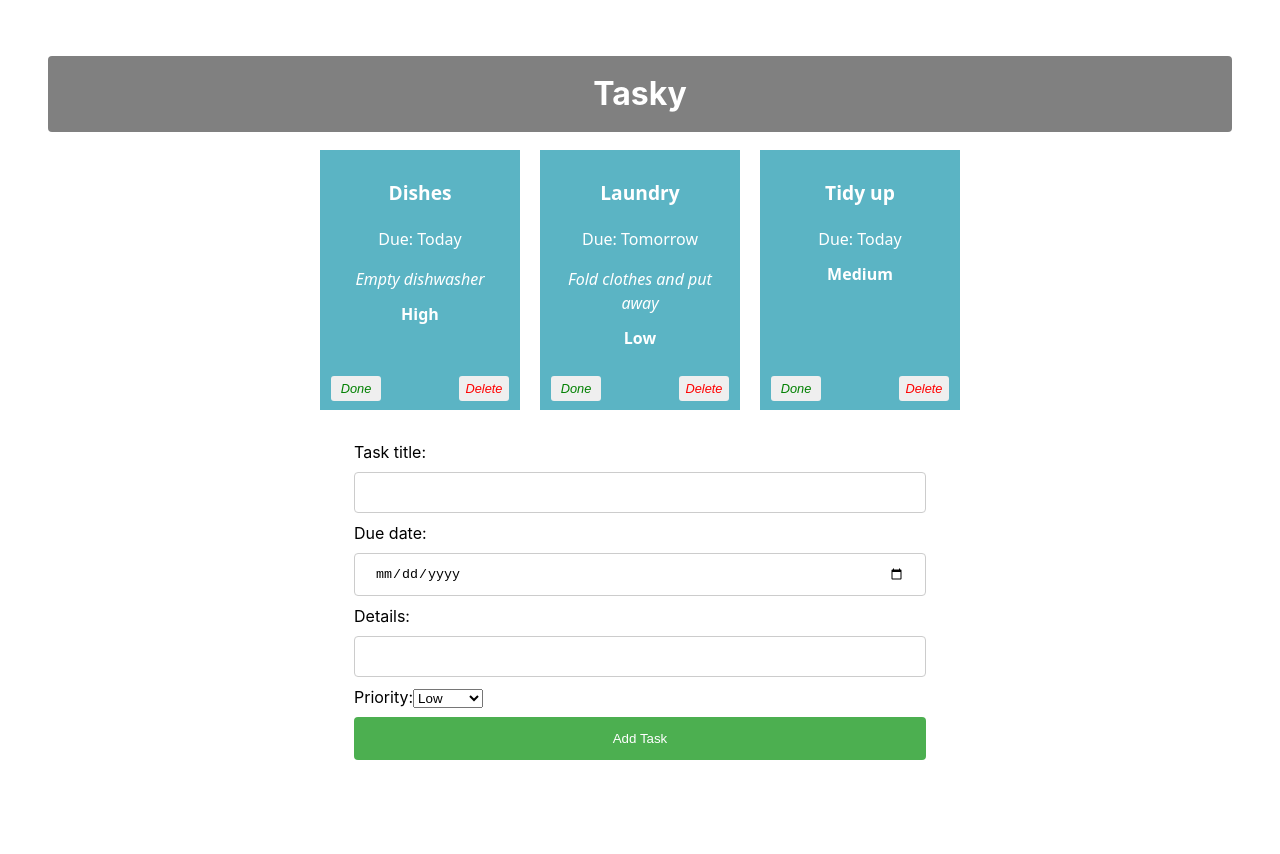
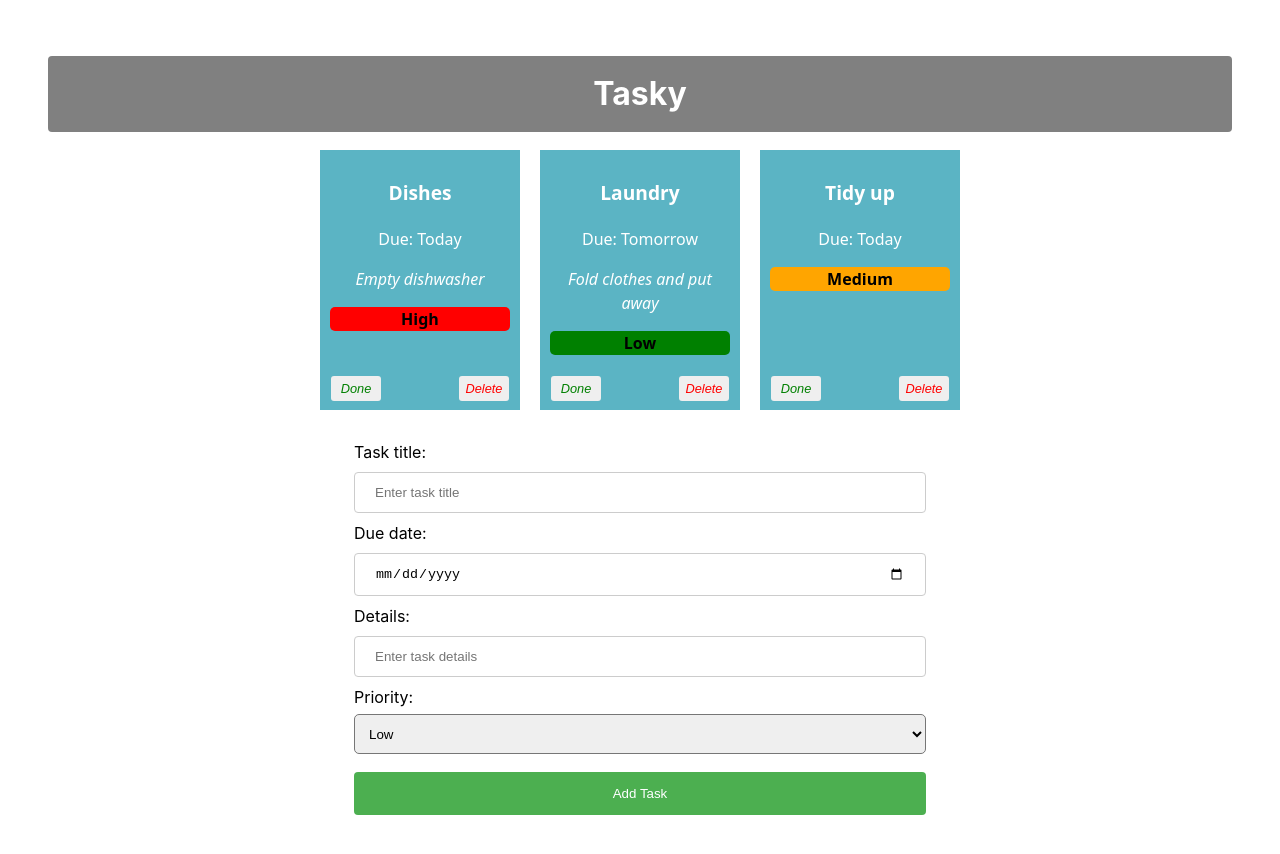
Before and after one commit to AiridasBalkus/react-basics-labs, a React (Vite) app in the folder tasky/: page / in a window 1280 px wide. Shown: the top 854 px of the page. Built offline with nearby package versions, Linux system fonts and the light colour scheme.

Commit message:
Tasky Lab 2b - Exercise done

```diff
--- a/tasky/src/App.css
+++ b/tasky/src/App.css
@@ -98,15 +98,11 @@ form {
   width: 50%;
   margin: auto;
 }
-.task-low {
-  background-color: #e0f7fa;
-  border-left: 5px solid #009688;
+.input-box {
+  height: 40px;
+  border-radius: 5px;
+  padding: 0 10px;
+  margin-top: 5px;
+  margin-bottom: 10px;
+  width: 100%;
 }
-.task-medium {
-  background-color: #fff9c4;
-  border-left: 5px solid #fbc02d;
-}
-.task-high {
-  background-color: #ffcdd2;
-  border-left: 5px solid #d32f2f;
-}
--- a/tasky/src/App.jsx
+++ b/tasky/src/App.jsx
@@ -26,7 +26,7 @@ function App() {
     title: "",
     description: "",
     deadline: "",
-    priority: "Low" // Add default priority
+    priority: "",
   });
     const formChangeHandler = (event) => {
     let form = {...formState};
@@ -40,7 +40,7 @@ function App() {
       case "deadline":
           form.deadline = event.target.value;
           break;
-      case "priority": // Add priority case
+      case "priority":
           form.priority = event.target.value;
           break;
       default:
@@ -73,7 +73,6 @@ function App() {
       done={task.done}
       markDone={() => doneHandler(index)}
       deleteTask={() => deleteHandler(index)}
-
     />
   ))}
   <AddTaskForm
--- a/tasky/src/components/Form.jsx
+++ b/tasky/src/components/Form.jsx
@@ -7,17 +7,17 @@ const AddTaskForm = (props) => {
       <form onSubmit={props.submit}>
             <label>
         Task title:
-        <input type="text" name="title" required onChange={(event) => props.change(event)} />
+        <input type="text" name="title" required onChange={(event) => props.change(event)} placeholder="Enter task title" />
     </label>
     <br />
     <label>
         Due date:
-        <input type="date" name="deadline" required onChange={(event) => props.change(event)} />
+        <input type="date" name="deadline" required onChange={(event) => props.change(event)} placeholder="Select due date"/>
     </label>
     <br />
     <label>
         Details:
-        <input type="text" name="description" onChange={(event) => props.change(event)} />
+        <input type="text" name="description" onChange={(event) => props.change(event)} placeholder="Enter task details" />
     </label>
     <br />
     <label>
@@ -28,6 +28,7 @@ const AddTaskForm = (props) => {
   value={props.priority}
   onChange={props.change}
   required
+  className="input-box"
 >
   <option value="Low">Low</option>
   <option value="Medium">Medium</option>
--- a/tasky/src/components/Task.jsx
+++ b/tasky/src/components/Task.jsx
@@ -1,13 +1,26 @@
 import React from 'react';
-
+ const getPriorityStyle = (priority) => {
+  switch (priority) {
+    case 'High':
+      return { color: 'black', fontWeight: 'bold', backgroundColor: 'red', borderRadius: '5px' };
+    case 'Medium':
+      return { color: 'black', fontWeight: 'bold', backgroundColor: 'orange', borderRadius: '5px' };
+    case 'Low':
+      return { color: 'black', fontWeight: 'bold', backgroundColor: 'green', borderRadius: '5px' };
+    default:
+      return {};
+  }
+}
 
 const Task = (props) => {
         return (
           <div className="card" style={{backgroundColor: props.done ? 'lightgrey' : '#5bb4c4'}}>
-            <p className="title">{props.title}</p>
+            <p className="title" >{props.title}</p>
             <p>Due: {props.deadline}</p>
             <p className = "description"> {props.description}</p>
-            <p className = "priority"> {props.priority}</p>
+            <p style={getPriorityStyle(props.priority)}>
+              {props.priority}
+            </p>
             <button onClick={props.markDone} className='doneButton'>Done</button>
             <button className='deleteButton' onClick={props.deleteTask}>Delete</button>
         </div>
```
Lines whose indentation alone changed are shown as unchanged.
